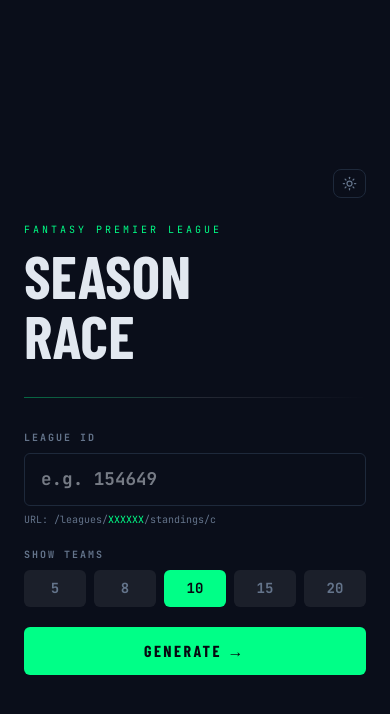
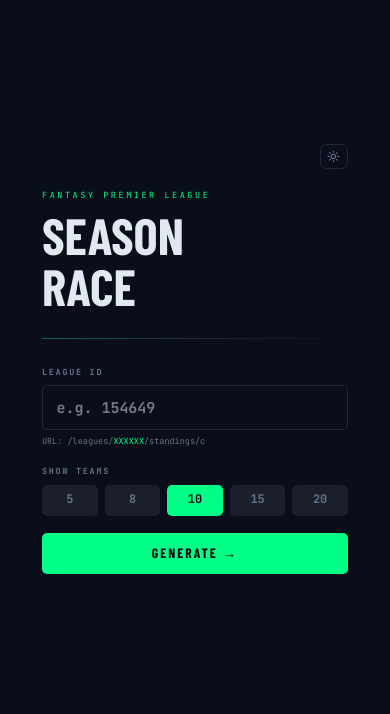
Before and after one commit to avntrr/fpl-mini-league-race, a React (Vite) app in the folder Create Bar Race Visualization/: page / in a window 390 px wide. Shown: the top 714 px of the page. Built offline with nearby package versions, Linux system fonts and the light colour scheme; a web font is replaced by a local one.

Commit message:
Scale mobile UI to 85% via CSS zoom media query
Applies zoom: 0.85 on screens ≤640px so the full app fits
in one mobile screen without horizontal scrolling.

Co-Authored-By: Claude Sonnet 4.6 <noreply@anthropic.com>

```diff
--- a/Create Bar Race Visualization/src/styles/index.css
+++ b/Create Bar Race Visualization/src/styles/index.css
@@ -1,3 +1,10 @@
 @import './fonts.css';
 @import './tailwind.css';
 @import './theme.css';
+
+/* Mobile: scale to 85% so the full UI fits in one screen */
+@media (max-width: 640px) {
+  html {
+    zoom: 0.85;
+  }
+}
```
